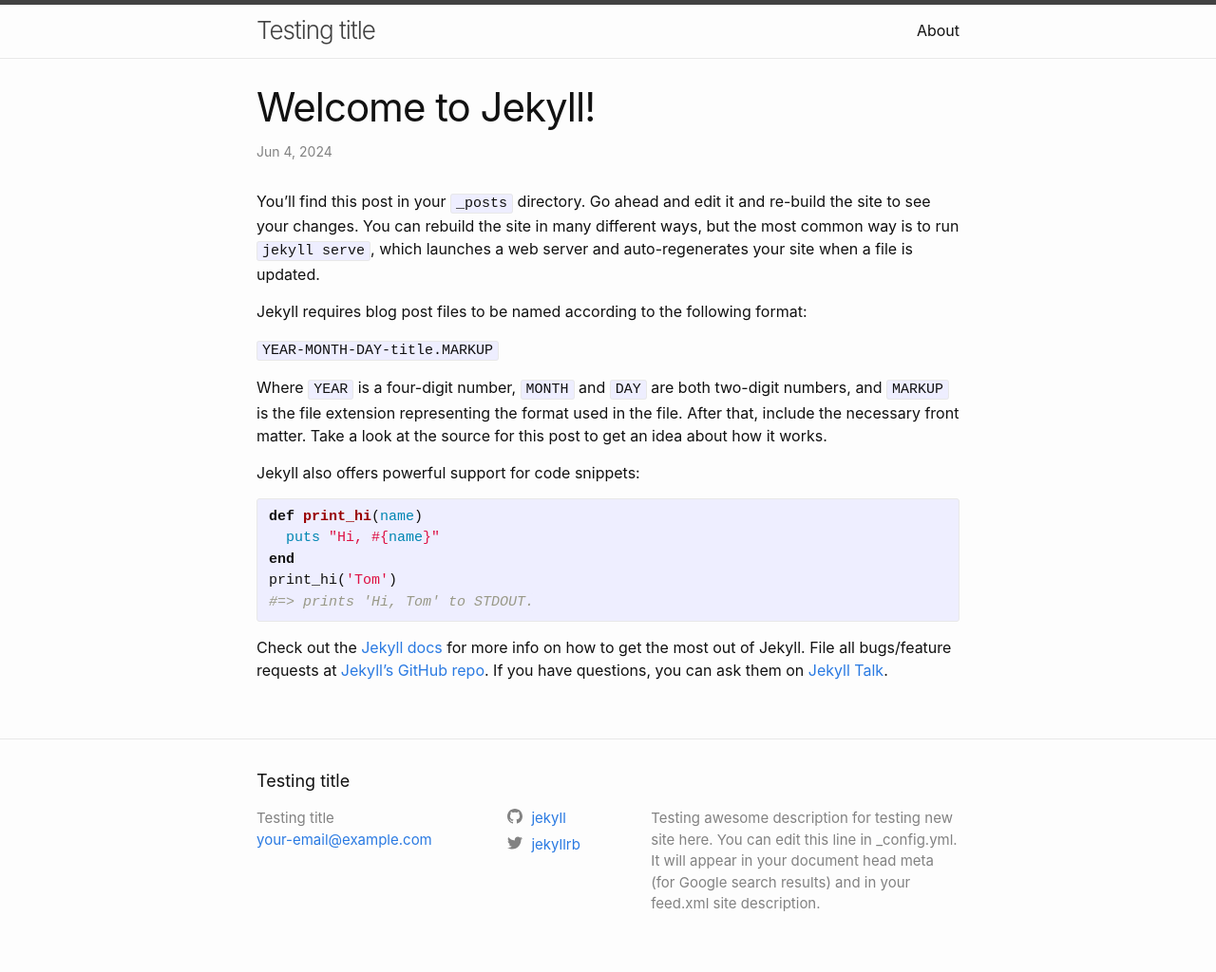
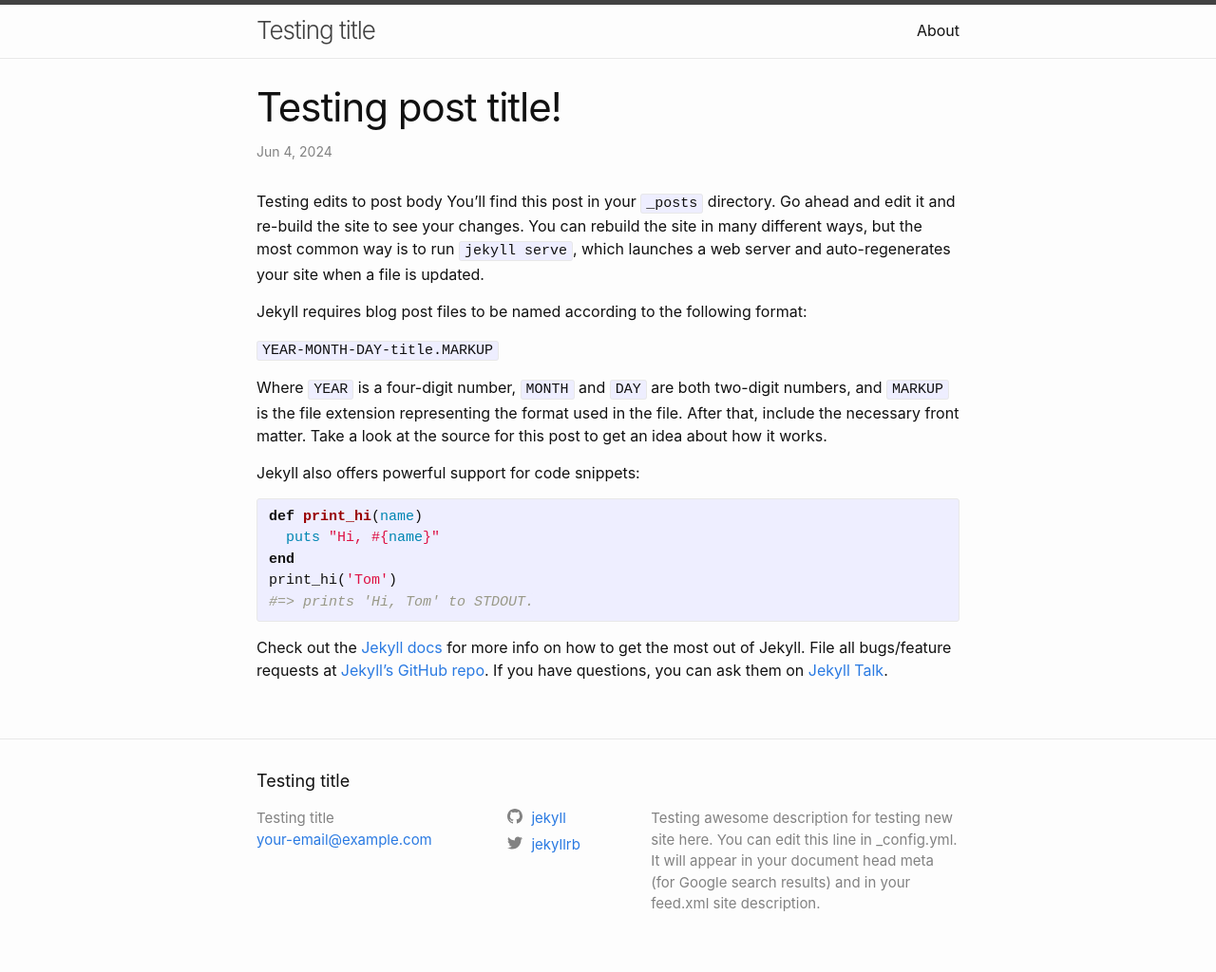
Before and after one commit to joysdev/joysdev.github.io, a Jekyll site: the page built from gh-pages/_posts/2024-06-03-welcome-to-jekyll.markdown, in a window 1280 px wide. Shown: the whole page at 95% size. Built offline with Jekyll 4.4.1, drawn with Linux system fonts in a browser that asks for light colours.

Commit message:
Test edits to post

```diff
--- a/gh-pages/_posts/2024-06-03-welcome-to-jekyll.markdown
+++ b/gh-pages/_posts/2024-06-03-welcome-to-jekyll.markdown
@@ -1,10 +1,10 @@
 ---
 layout: post
-title:  "Welcome to Jekyll!"
+title:  "Testing post title!"
 date:   2024-06-03 22:32:23 -0600
 categories: jekyll update
 ---
-You’ll find this post in your `_posts` directory. Go ahead and edit it and re-build the site to see your changes. You can rebuild the site in many different ways, but the most common way is to run `jekyll serve`, which launches a web server and auto-regenerates your site when a file is updated.
+Testing edits to post body You’ll find this post in your `_posts` directory. Go ahead and edit it and re-build the site to see your changes. You can rebuild the site in many different ways, but the most common way is to run `jekyll serve`, which launches a web server and auto-regenerates your site when a file is updated.
 
 Jekyll requires blog post files to be named according to the following format:
 
```
